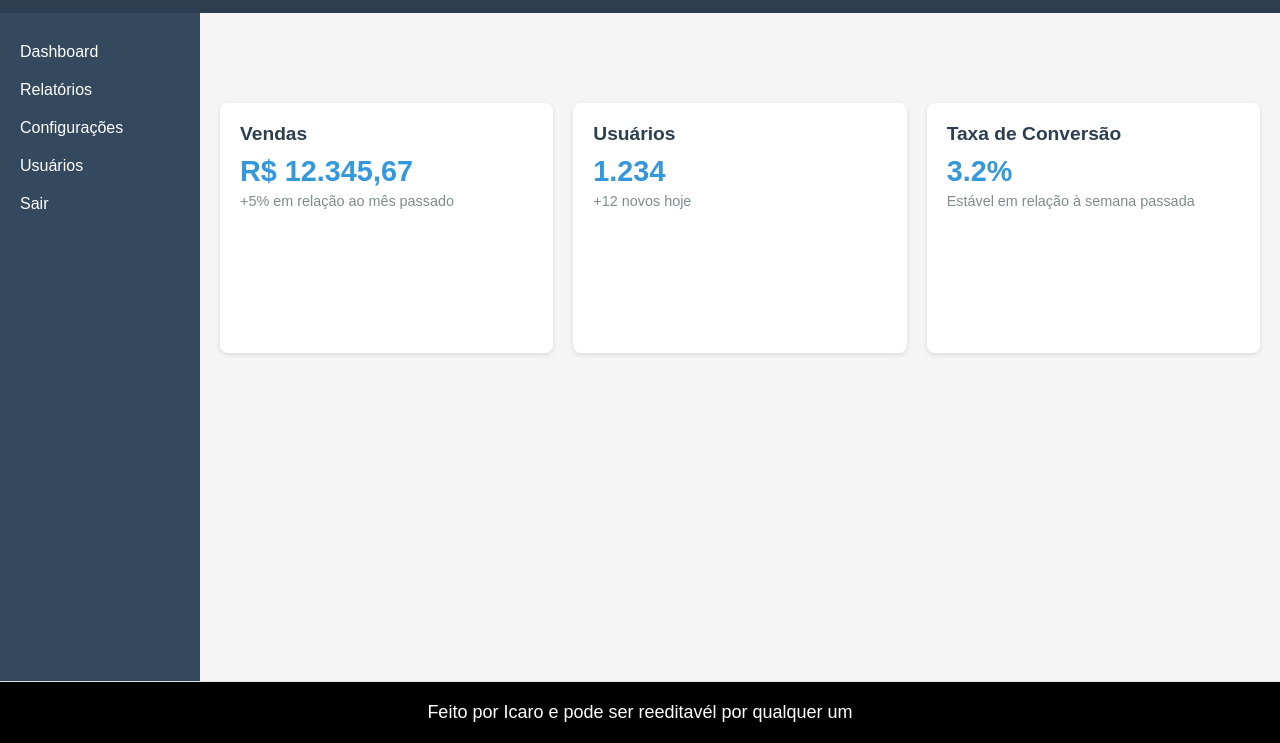
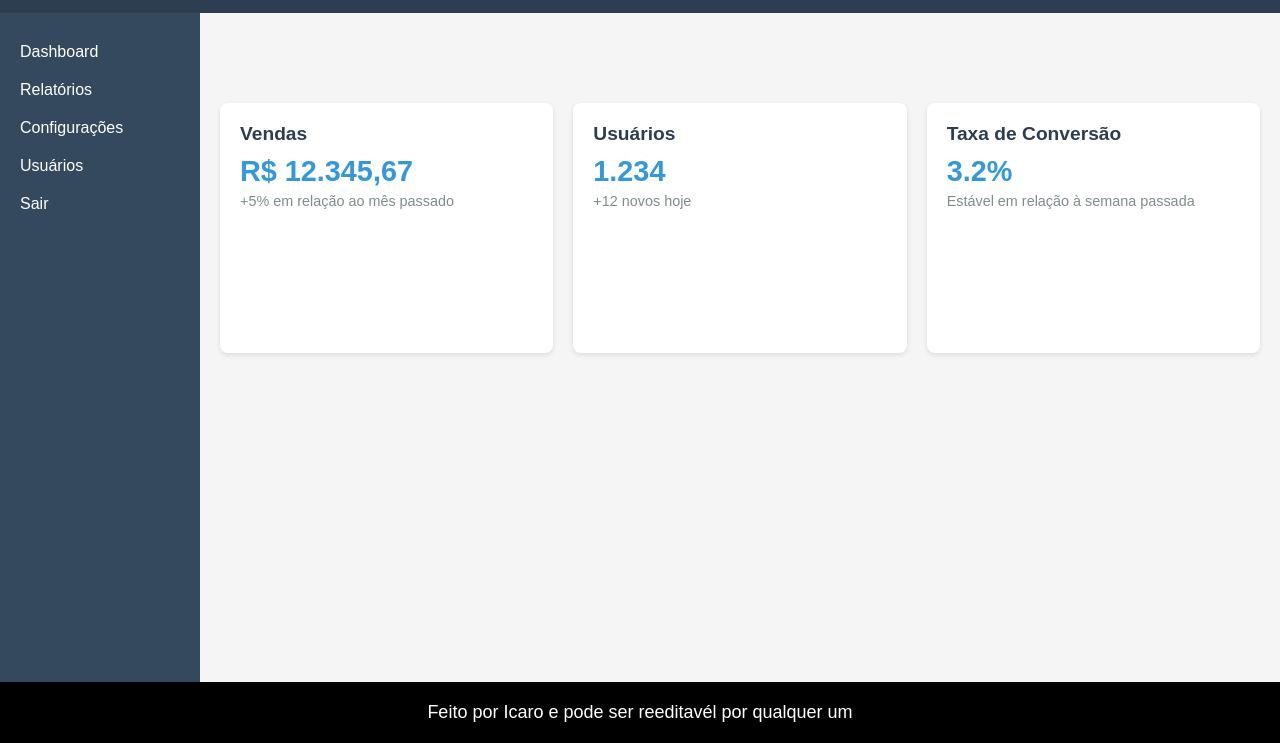
Before and after one commit to Aluno7/Desafio1-Aula3, a plain HTML site: page index.html in a window 1280 px wide. Shown: the part 57-800 px from the top of the page. Drawn offline with Linux system fonts and the light colour scheme.

Commit message:
Update style.css

```diff
--- a/css/style.css
+++ b/css/style.css
@@ -131,7 +131,6 @@ footer {
     position: fixed;
     bottom: 0;
     width: 100%;
-    border-top: 1px solid #e0e0e0;
     z-index: 90;
 }
 
```
